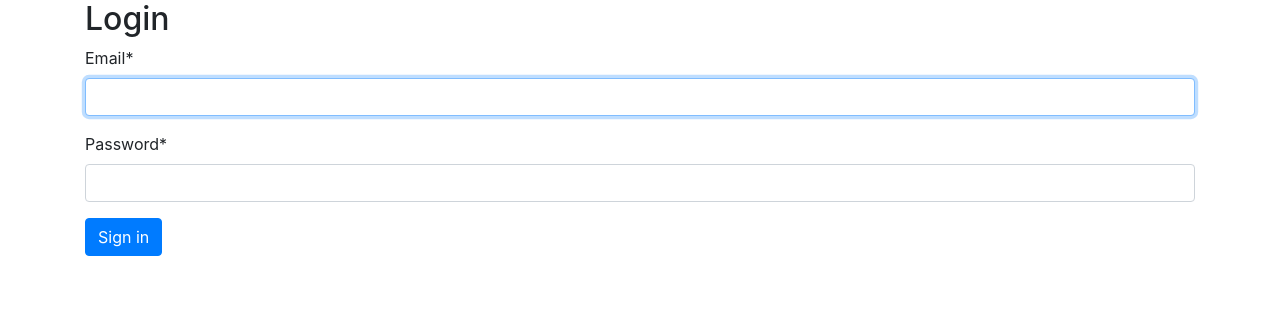
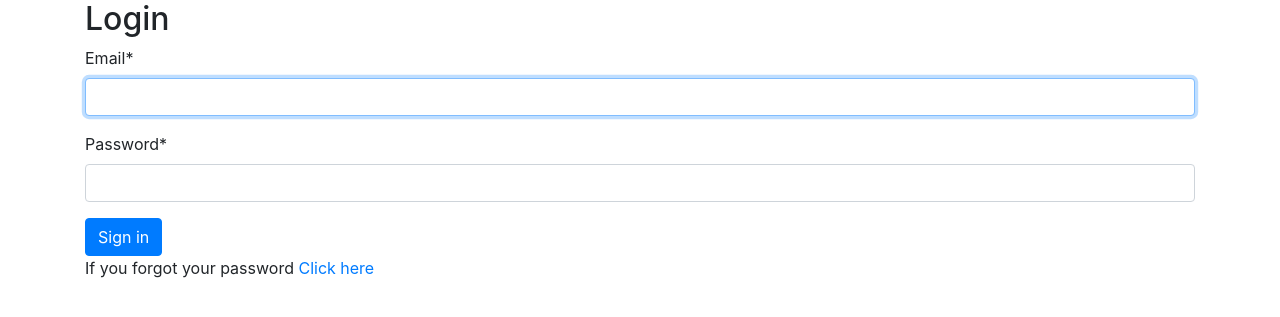
Before and after one commit to YuriGardinazzi/ECommerce, a Django app: page /user/login/ in a window 1280 px wide. Shown: the part 56-373 px from the top of the page. Run offline with Django 3.2, Linux system fonts and the light colour scheme; some libraries are stand-ins or nearby versions.

Commit message:
finish user password change and reset

```diff
--- a/ecommerce/settings.py
+++ b/ecommerce/settings.py
@@ -26,6 +26,8 @@ DEBUG = True
 
 ALLOWED_HOSTS = []
 
+if DEBUG:
+    EMAIL_BACKEND = 'django.core.mail.backends.console.EmailBackend' #development only
 # Application definition
 
 INSTALLED_APPS = [
@@ -36,7 +38,7 @@ INSTALLED_APPS = [
     'django.contrib.messages',
     'django.contrib.staticfiles',
     'crispy_forms',
-    'user_management.apps.UserManagementConfig'
+    'user_management.apps.UserManagementConfig',
 ]
 
 MIDDLEWARE = [
--- a/user_management/templates/registration/login.html
+++ b/user_management/templates/registration/login.html
@@ -8,5 +8,8 @@
           {{ form|crispy}}
           <button type="submit" class="btn btn-primary">Sign in</button>
         </form>
+    <p>
+        If you forgot your password <a href="{% url 'user_management:password_reset' %}"> Click here</a>
+    </p>
     </div>
 {% endblock %}
--- /dev/null
+++ b/user_management/templates/registration/password_reset_subject.txt
@@ -0,0 +1 @@
+ECommerce password reset
--- a/user_management/templates/registration/user_profile.html
+++ b/user_management/templates/registration/user_profile.html
@@ -43,7 +43,6 @@
             <button type="submit" class="btn btn-primary">Save changes</button>
         </div>
     </form>
-
     {% if request.user.is_authenticated %}
         {% if request.user.is_vendor%}
             <h1> LEI E' UN VENDITORE BUONGIORNO</h1>
@@ -51,5 +50,9 @@
             <h1> LEI NON E' UN VENDITORE BONASERA</h1>
         {% endif %}
     {% endif %}
+
+    <p>If you want to change your password  <a href="{% url 'user_management:password_change' %}">Click here</a> </p>
+
     </div>
+
 {% endblock %}
--- a/user_management/urls.py
+++ b/user_management/urls.py
@@ -1,4 +1,4 @@
-from django.urls import path, include
+from django.urls import path, include, reverse_lazy
 from . import views
 from django.contrib.auth import views as auth_views
 
@@ -8,6 +8,31 @@ urlpatterns = [
     path('signup/', views.SignUpView.as_view(), name='signup'),
     path('logout/', auth_views.LogoutView.as_view(), name='logout'),
     path('login/', auth_views.LoginView.as_view(), name='login'),
-    path('account/', views.account_view, name='account')
+    path('account/', views.account_view, name='account'),
+
+    # Password reset links (ref: https://github.com/django/django/blob/master/django/contrib/auth/views.py)
+    path('password_change/',
+         auth_views.PasswordChangeView.as_view(success_url=reverse_lazy('user_management:password_change_done'),
+                                               template_name='registration/password_change.html'),
+         name='password_change'),
+
+    path('password_change/done/',
+         auth_views.PasswordChangeDoneView.as_view(template_name='registration/password_change_complete_user.html'),
+         name='password_change_done'),
+
+    path('password_reset/done/',
+         auth_views.PasswordResetCompleteView.as_view(template_name='registration/password_reset_done_user.html'),
+         name='password_reset_done'),
+    path('reset/<uidb64>/<token>/', auth_views.PasswordResetConfirmView.as_view(success_url=reverse_lazy('user_management:password_reset_complete'),
+                                                                                template_name='registration/password_reset_confirm_user.html'),
+         name='password_reset_confirm'),
+
+    path('password_reset/', auth_views.PasswordResetView.as_view(success_url=reverse_lazy('user_management:password_reset_done'),
+                                                                 template_name='registration/password_reset_form_user.html',
+                                                                 email_template_name='registration/password_reset_email_user.html'),
+         name='password_reset'),
+    path('reset/done/',
+         auth_views.PasswordResetCompleteView.as_view(template_name='registration/password_reset_complete_user.html'),
+         name='password_reset_complete'),
 
 ]
```
Also changed, not shown: user_management/templates/registration/password_change.html (added, +30 -0 lines), user_management/templates/registration/password_change_complete_user.html (added, +15 -0 lines), user_management/templates/registration/password_reset_complete_user.html (added, +12 -0 lines), user_management/templates/registration/password_reset_confirm_user.html (added, +19 -0 lines), user_management/templates/registration/password_reset_done_user.html (added, +20 -0 lines), user_management/templates/registration/password_reset_email_user.html (added, +13 -0 lines), user_management/templates/registration/password_reset_form_user.html (added, +12 -0 lines), db.sqlite3.
